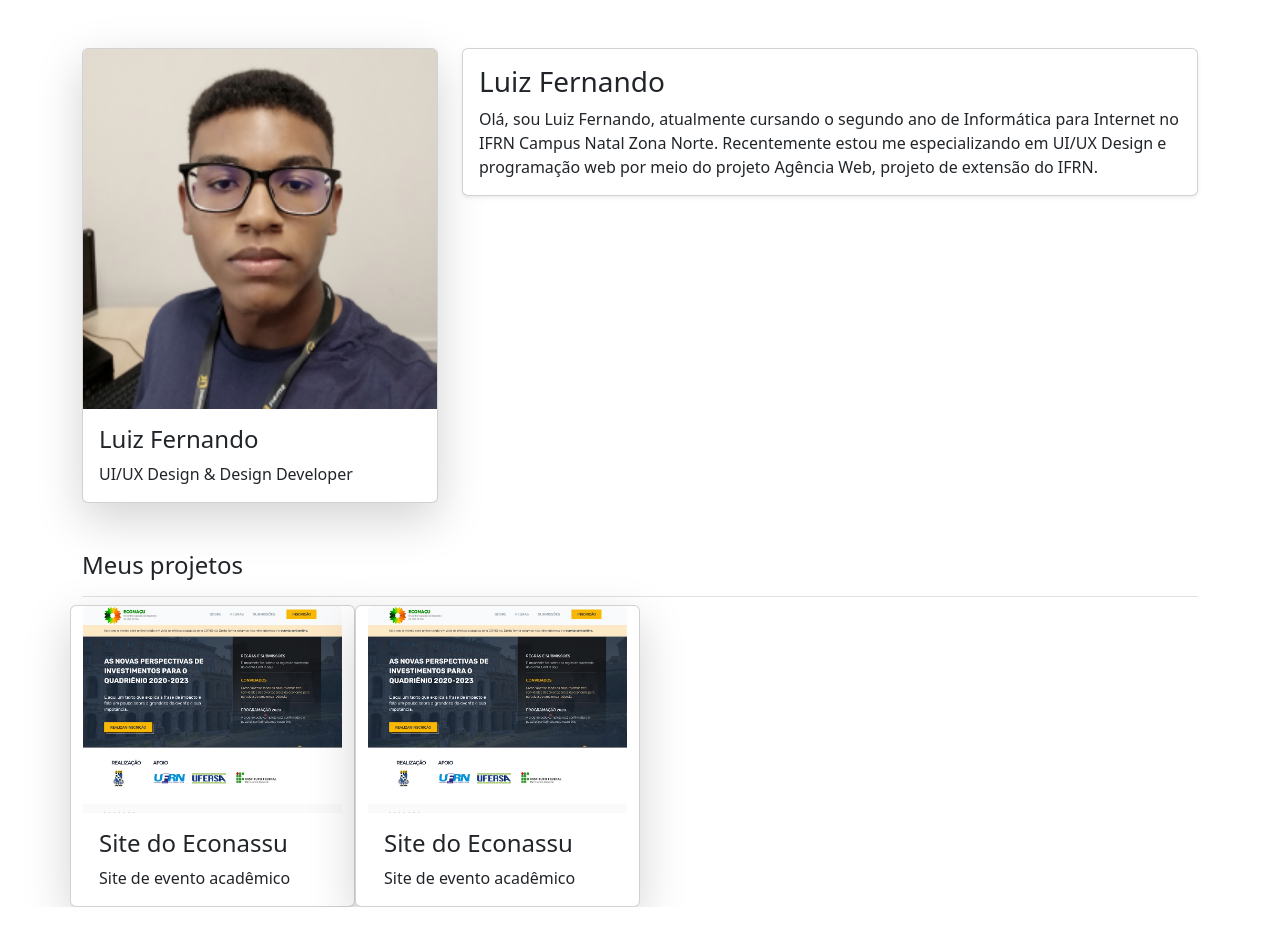
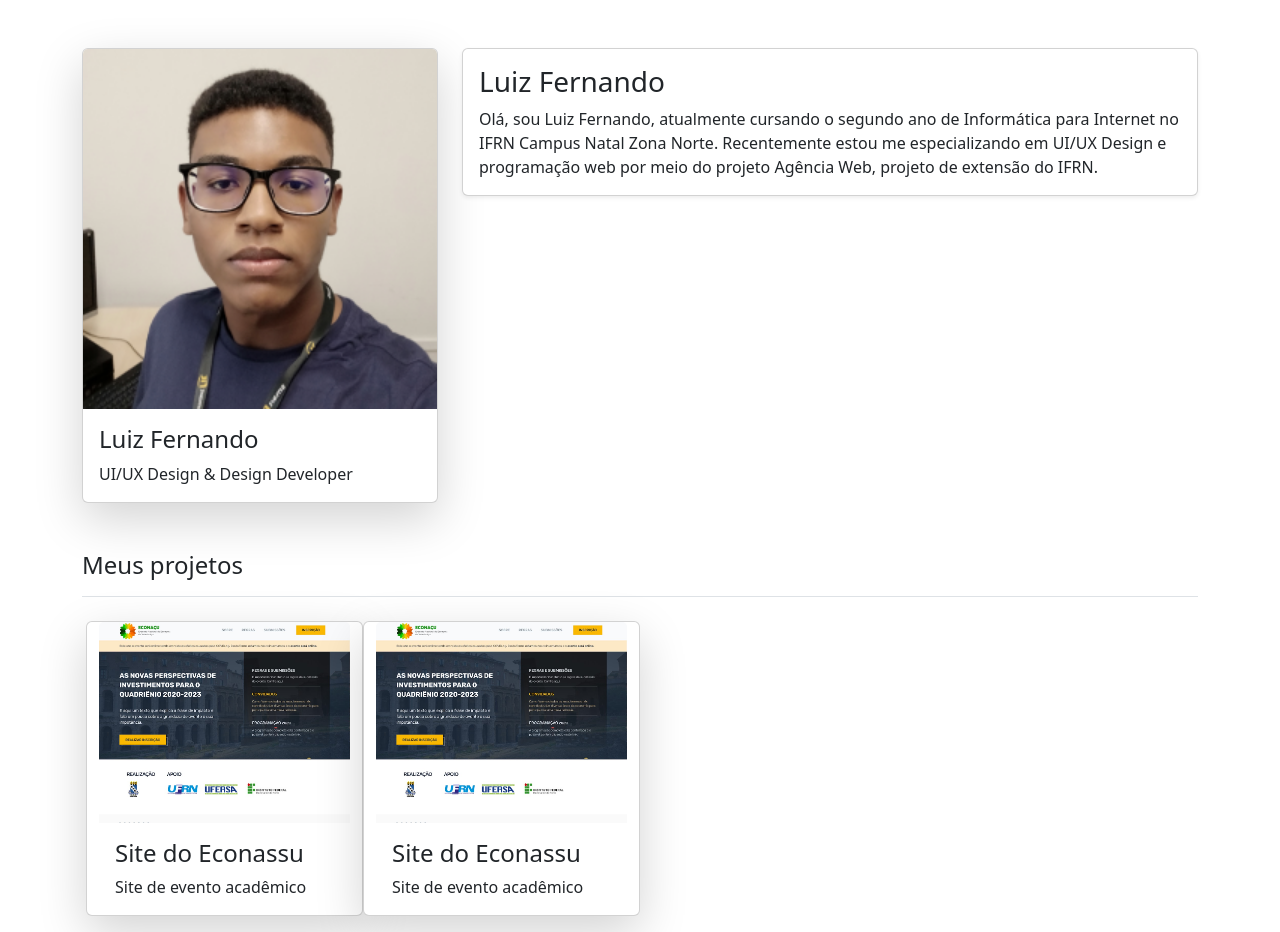
Before and after one commit to awescolar/dwai-2023, a plain HTML site: page assets/teste.html in a window 1280 px wide. Before the commit the page ends 907 px from the top, so only its background shows below. Drawn offline with nearby package versions, Linux system fonts and the light colour scheme.

Commit message:
Adicionando arquivo teste.html

```diff
--- a/assets/teste.html
+++ b/assets/teste.html
@@ -37,7 +37,7 @@
             <h4 class="mt-5 border-bottom pb-3">Meus projetos</h4>
 
             <!-- aqui vou colocar meu portfólio -->
-            <section class="row">
+            <section class="row p-3">
                 <div class="col-3 card shadow-lg">
                     <figure class="m-0">
                         <img class="card-img-top" src="img/site-econassu.jpg" alt="">
```
